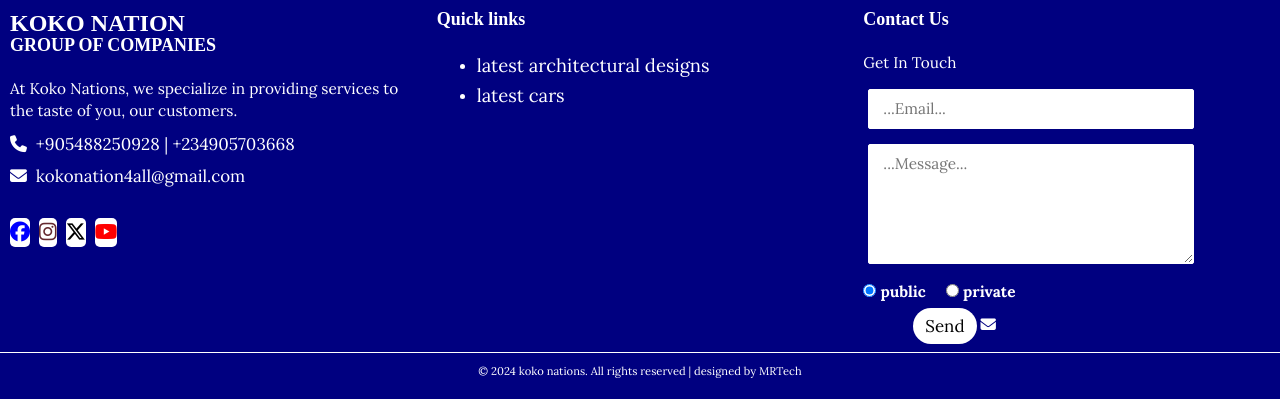
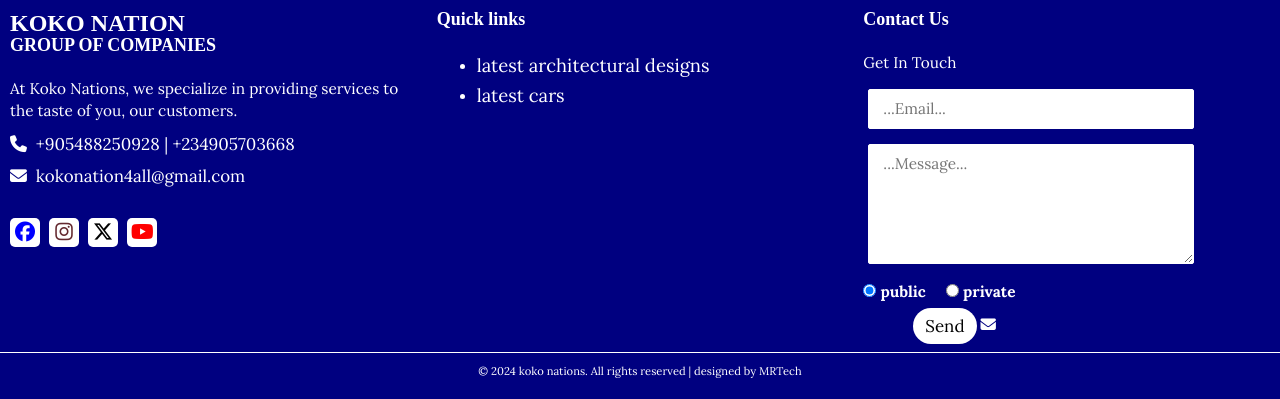
Before and after one commit to ChegeMicheal/kokonations, a Flask app: page / in a window 1280 px wide. Shown: the part 1231-1630 px from the top of the page. Run offline with Flask 3, Linux system fonts and the light colour scheme; some libraries are stand-ins or nearby versions.

Commit message:
Update styles.css

```diff
--- a/website/static/styles.css
+++ b/website/static/styles.css
@@ -377,7 +377,7 @@
 
 .footer .footer-content .about .socials a{
   background: white;
-  width: auto;
+  width: 30px;
   height: auto;
   margin-right: 5px;
   text-align: center;
```
